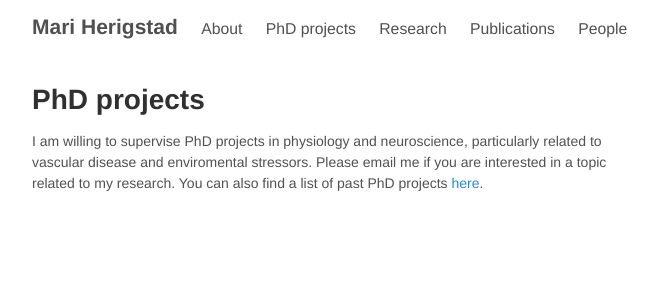
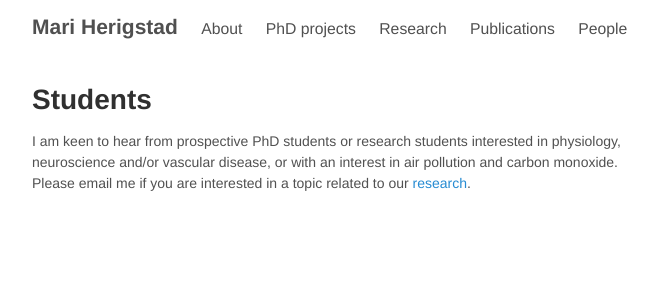
Before and after one commit to mariherigstad/mariherigstad.github.io, a Jekyll site: the page built from phd_projects.md, in a window 1280 px wide. Shown: the top 300 px of the page, without its empty margins (307-965 px from the left). Built offline with Jekyll 4.4.1, drawn with Linux system fonts in a browser that asks for light colours.

Commit message:
Update phd_projects.md

```diff
--- a/phd_projects.md
+++ b/phd_projects.md
@@ -1,6 +1,6 @@
 ---
 layout: page
-title: PhD projects
+title: Students
 ---
 
-I am willing to supervise PhD projects in physiology and neuroscience, particularly related to vascular disease and enviromental stressors. Please email me if you are interested in a topic related to my research. You can also find a list of past PhD projects <a href="/people">here</a>.
+I am keen to hear from prospective PhD students or research students interested in physiology, neuroscience and/or vascular disease, or with an interest in air pollution and carbon monoxide. Please email me if you are interested in a topic related to our <a href="/research">research</a>.
```
